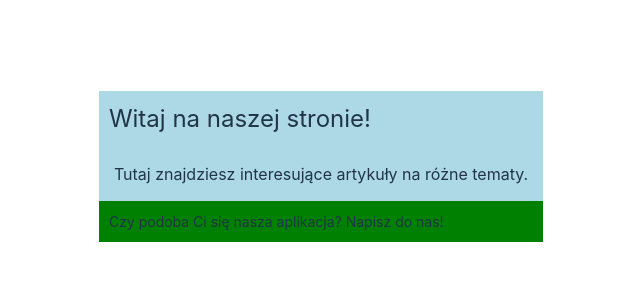
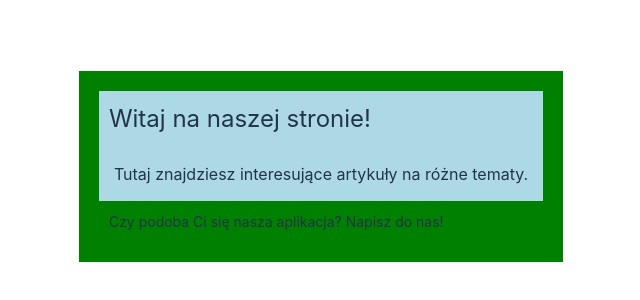
Before and after one commit to lukas-sikora/zadania-react, a React (Vite) app in the folder react-training/: page / in a window 1280 px wide. Shown: the part 234-534 px from the top of the page, without its empty margins (319-959 px from the left). Built offline with nearby package versions, Linux system fonts and the light colour scheme.

Commit message:
add styles

```diff
--- a/react-training/src/App.jsx
+++ b/react-training/src/App.jsx
@@ -7,7 +7,7 @@ const App = () => {
   const theme = useContext(ThemeContext);
 
   return (
-    <div style={{ backgroundColor: theme.green }}>
+    <div style={{ padding: "20px", backgroundColor: theme.green }}>
       <Header />
       <Content />
       <footer style={{ padding: "10px", fontSize: "14px" }}>
```
